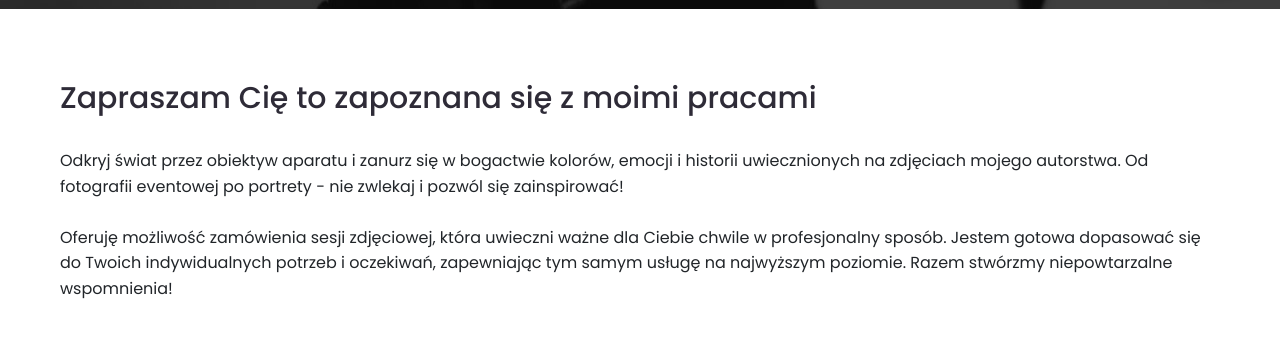
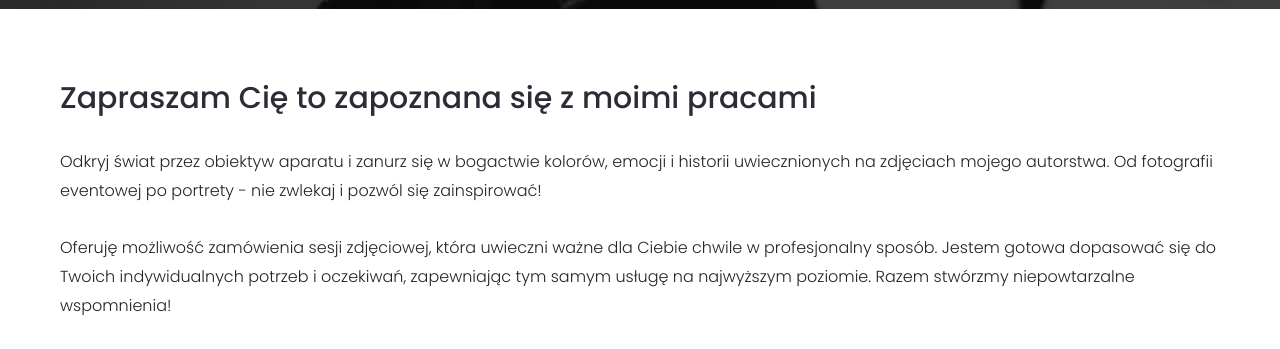
Before and after one commit to oorlowska/portfolio-website, a plain HTML site: page portfolio.html in a window 1280 px wide. Shown: the part 311-660 px from the top of the page. Drawn offline with nearby package versions, Linux system fonts and the light colour scheme.

Commit message:
portfolio style fix

```diff
--- a/css/portfolio_style.css
+++ b/css/portfolio_style.css
@@ -112,9 +112,13 @@ h3 {
 }
 
 /* portfolio */
-
 #main-portfolio {
   height: 100%;
+}
+
+.main-portfolio-intro p {
+  font-weight: 300;
+  line-height: 1.8;
 }
 
 .main-portfolio-grid {
@@ -122,7 +126,7 @@ h3 {
   --webkit-column-count: 4;
   --moz-column-count: 4;
   gap: 1rem;
-  padding: 4rem;
+  padding-top: 4rem;
 }
 
 .image img {
```
